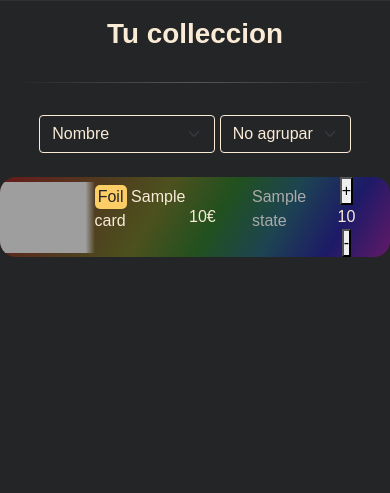
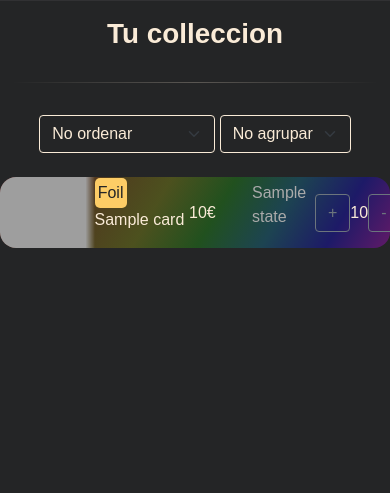
Before and after one commit to DaniVals/TFC-FloatingMana, a Symfony app: template templates/collectionManagement/collection.html.twig in a window 390 px wide. Shown: the part 117-610 px from the top of the page. Run offline with Twig, Linux system fonts and the light colour scheme; the template is opened without the code that fills it: most values are stand-ins (such as "Sample title", 1, 10 or a date in 2020); style sheets or scripts are compiled from the project's sources; some libraries are stand-ins or nearby versions; grey boxes are pictures that could not be loaded.

Commit message:
ADD: plantilla adaptada para mostrar y modificar cantidad

```diff
--- a/assets/js/CardClass.js
+++ b/assets/js/CardClass.js
@@ -1,12 +1,16 @@
 class CardCollection {
 	constructor(
-		id, name,
+		order,
+		id, name, quantity,
 		element,
 		image, price, type,
 		purchasePrice, isFoil, state
 	) {
+		this.order = order;
 		this.id = id;
 		this.name = name;
+		this.quantity = quantity;
+		this.newQuantity = quantity;
 		this.element = element;
 		this.image = image;
 		this.price = price;
@@ -66,4 +70,9 @@ class CardCollection {
 			}
 		}
 	}
+
+	modifyQuantity(quantityMod) {
+		this.newQuantity += quantityMod;
+		console.log(this.quantity, " - ", this.newQuantity)
+	}
 }
--- a/assets/js/cardList.js
+++ b/assets/js/cardList.js
@@ -5,6 +5,8 @@ const CARD_LIST_ID = 'card-list'
 var group = "none";
 var groups = {};
 groups["noni"] = 0;
+
+var modifiedCards = [];
 
 document.addEventListener('DOMContentLoaded', () => {
 	const cardList = document.getElementById(CARD_LIST_ID);
@@ -18,7 +20,9 @@ document.addEventListener('DOMContentLoaded', () => {
 		Array.from(document.getElementsByClassName("card-list-show")).forEach(cardSlide => {
 			// console.log(cardSlide);
 			let card = new CardCollection(
+				cardSlide.getAttribute("data-card-order"),
 				cardSlide.getAttribute("data-card-id"), cardSlide.getAttribute("data-card-name"),
+				cardSlide.getAttribute("data-card-quantity"),
 				cardSlide,
 				"", 0.0, "",
 				cardSlide.getAttribute("data-card-purchase-price"),
@@ -67,7 +71,7 @@ function sortBy(selectId) {
 
 	switch (sortingMode) {
 		case "id":
-			cards.sort((a, b) => a.id.localeCompare(b.id));
+			cards.sort((a, b) => a.order.localeCompare(b.order));
 			break;
 
 		case "name":
@@ -124,3 +128,14 @@ function createGroupDiv(group) {
 	div.setAttribute("data-show", 0);
 	return div;
 }
+
+function modifyCardQuantity(cardId, quantityMod) {
+	console.log("CP1");
+
+	for (let i = 0; i < cards.length; i++) {
+		if (cards[i].order === cardId) {
+			cards[i].modifyQuantity(quantityMod);
+			break;
+		}
+	}
+}
--- a/templates/collectionManagement/collection.html.twig
+++ b/templates/collectionManagement/collection.html.twig
@@ -28,7 +28,7 @@
             <div class="col-12 text-center">
 			 	{# <button onclick="addToBody()">mostrar lista</button> #}
 				<select id="sortMode" class="form-select w-auto d-inline-block" onchange="sortBy('sortMode')">
-					{# <option value="id">No ordenar</option> #}
+					<option value="id">No ordenar</option>
 					<option value="name">Nombre</option>
 					<option value="price">Precio</option>
 					<option value="purchace-price">Precio de compra</option>
@@ -48,19 +48,22 @@
 				{# {{ dump(card) }} #}
                 <div class="col-12 col-sm-11 col-md-10 ps-0    card-list-show"
 				data-card-id="{{ card.getCard.getIdScryfall }}" data-card-name="{{ card.getCard.getCardName }}"
+				data-card-quantity="{{ card.getQuantity }}" data-card-order="{{ card.getIdCollection }}"
 				data-card-purchase-price="{{ card.getPurchasePrice }}" data-card-is-foil="{{ card.getIsFoil }}"
 				data-card-state="{{ card.getState.getStateName }}">
-					<a href=" {{ path('view_card', {id: card.getCard.getIdScryfall  }) }} " class="d-flex justify-content-between align-items-center w-100">
+					<div class="d-flex justify-content-between align-items-center w-100">
 
+						<a class="col-sm-7 col-6   d-flex justify-content-between"
+						href=" {{ path('view_card', {id: card.getCard.getIdScryfall  }) }} ">
+							<img id="card-image" class="col-sm-4 col-6" src="https://fepfi.es/wp-content/uploads/2021/10/placeholder-1.png" alt="card image">
 
-						<img id="card-image" class="col-md-2 col-sm-3 col-3" src="https://fepfi.es/wp-content/uploads/2021/10/placeholder-1.png" alt="card image">
+							<p class="col d-flex flex-column align-items-start justify-content-center" title="{{ card.getCard.getCardName }}">
+								{% if card.getIsFoil %} <span title="Foil" class="foil-text">Foil</span>
+								{% endif %} {{ card.getCard.getCardName }}
+							</p>
+						</a>
 
-						<p class="col-md-3 col-sm-3 col-3" title="{{ card.getCard.getCardName }}">
-							{% if card.getIsFoil %} <span title="Foil" class="foil-text">Foil</span>
-							{% endif %} {{ card.getCard.getCardName }}
-						</p>
-
-						<div id="card-prices" class="col-sm-2 col-2 d-flex flex-row align-items-start" data-price-improvement="0">
+						<div id="card-prices" class="col-sm-1 col-2 d-flex flex-row align-items-start" data-price-improvement="0">
 							<div class="d-flex flex-column align-items-center justify-content-center">
 								<span class="d-block" id="card-price"></span>
 								<span class="d-block" id="card-purcharse-price"> {{ card.getPurchasePrice }}€ </span>
@@ -68,16 +71,16 @@
 							{# <img src="https://www.svgrepo.com/show/384726/pointer-up.svg" alt="" class="w-100 h-auto"> #}
 						</div>
 
-						<div id="card-state" class="col-sm-2 col-2 d-flex flex-column justify-content-center align-items-center" data-price-improvement="0">
+						<div id="card-state" class="col-sm-1 col-2 d-flex flex-column justify-content-center align-items-center" data-price-improvement="0">
 							<p class="card-state card-state-{{ card.getState.getStateName }}">{{ card.getState.getStateName }}</p>
 						</div>
 
-						<div class="col-sm-1 col-2 d-flex flex-column align-items-center">
-							<button>+</button>
-							<p class="m-0"> {{ card.getQuantity }} </p>
-							<button>-</button>
+						<div class="col-sm-2 col-2 d-flex flex-row align-items-center justify-content-evenly">
+							<button class="btn btn-outline-secondary" onclick="modifyCardQuantity({{ card.getIdCollection }}, +1)">+</button>
+							<p class="m-0 mx-sm-1"> {{ card.getQuantity }} </p>
+							<button class="btn btn-outline-secondary" onclick="modifyCardQuantity({{ card.getIdCollection }}, -1)">-</button>
 						</div>
-					</a>
+                	</div>
                 </div>
             {% endfor %}
         </div>
```
